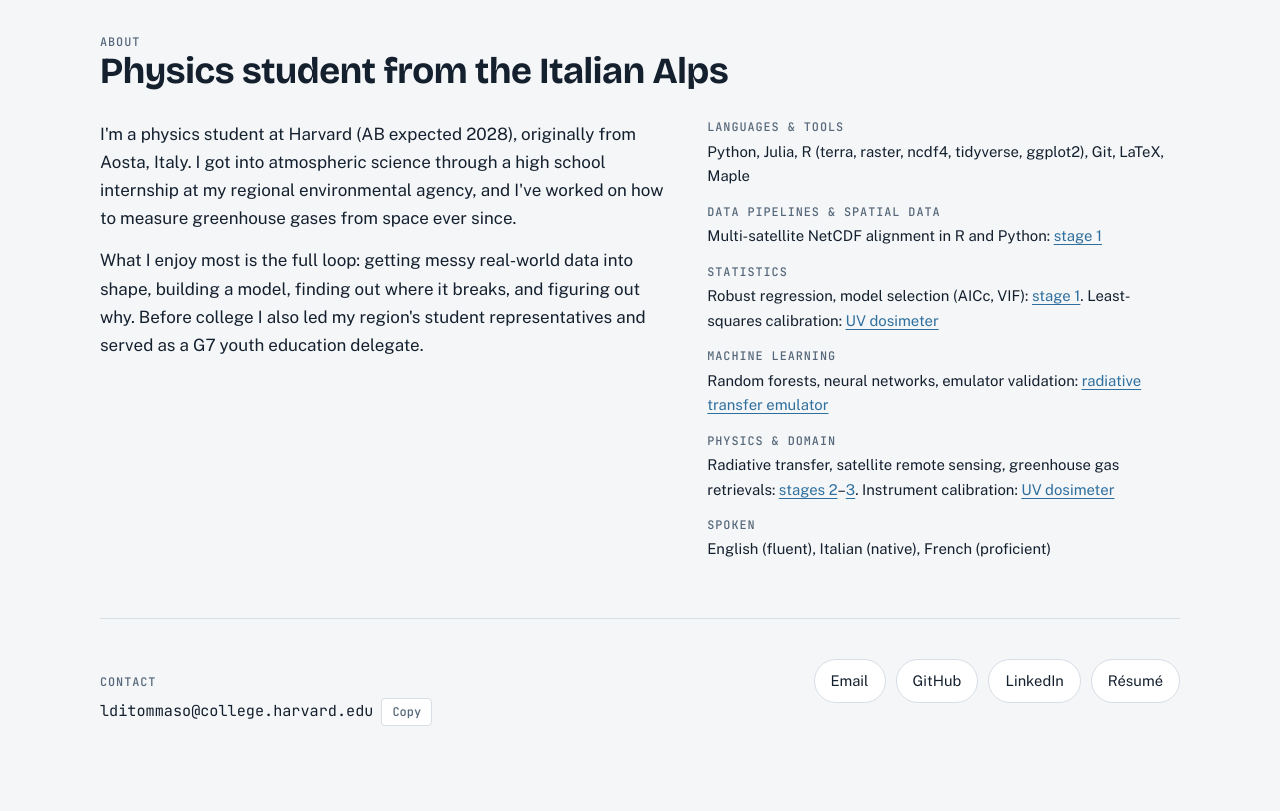
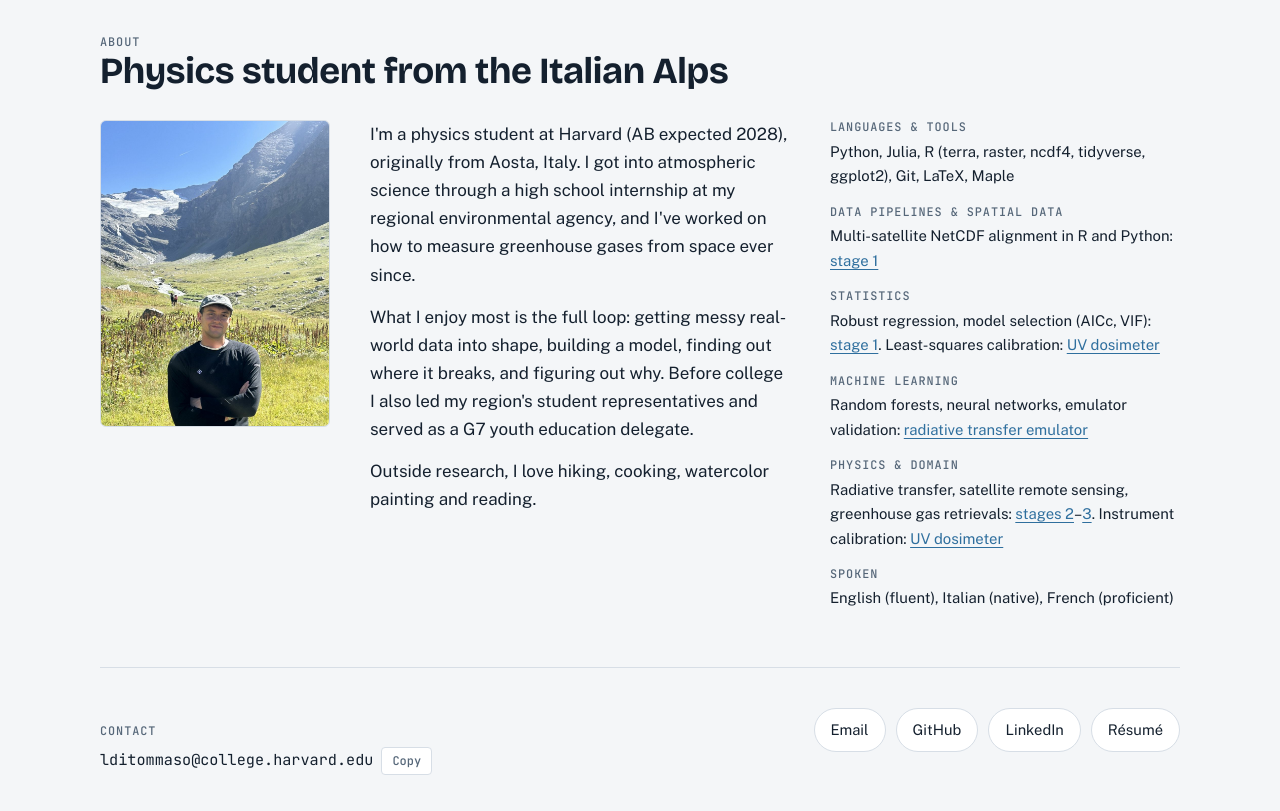
Before and after one commit to Leo-Di-Tommaso/Leo-Di-Tommaso.github.io, a plain HTML site: page index.html in a window 1280 px wide. Shown: the part 6120-6931 px from the top of the page. Before the commit the page ends 6902 px from the top, so only its background shows below. Drawn offline with nearby package versions, Linux system fonts and the light colour scheme.

Commit message:
picture and updated about

```diff
--- a/index.html
+++ b/index.html
@@ -120,7 +120,9 @@ blockquote{margin:0;max-width:var(--col);padding-left:18px;border-left:2px solid
 .flow .key{font-family:var(--body);font-size:.8rem;color:var(--muted)}
 
 /* about */
-.about{display:grid;grid-template-columns:minmax(0,1.2fr) minmax(0,1fr);gap:40px;margin-top:28px}
+.about{display:grid;grid-template-columns:minmax(0,230px) minmax(0,1.2fr) minmax(0,1fr);gap:40px;margin-top:28px;align-items:start}
+.portrait{margin:0;max-width:100%}
+.portrait img{display:block;width:100%;height:auto;aspect-ratio:3/4;object-fit:cover;border-radius:6px;border:1px solid var(--line)}
 .about p + p{margin-top:14px}
 .skills{display:grid;gap:16px;font-size:.93rem}
 .skills .label{display:block;margin-bottom:4px}
@@ -129,7 +131,9 @@ footer .addr{font-family:var(--mono);font-size:.95rem;user-select:all;color:var(
 .copy{font:500 .75rem var(--mono);padding:5px 10px;border:1px solid var(--line);border-radius:4px;background:var(--surface);color:var(--muted);cursor:pointer;margin-left:8px}
 .copy:hover{color:var(--accent);border-color:var(--accent)}
 
+@media (max-width:1000px){.about{grid-template-columns:minmax(0,200px) minmax(0,1fr)}.about .skills{grid-column:1 / -1}}
 @media (max-width:820px){
+  .portrait{max-width:260px}
   .hero,.project,.about{grid-template-columns:minmax(0,1fr)}
   .hero{padding-block:40px 28px;gap:28px}
   .stage{grid-template-columns:minmax(0,1fr);gap:10px}
@@ -401,9 +405,11 @@ code{font-family:var(--mono);font-size:.88em}
   <p class="label">About</p>
   <h2>Physics student from the Italian Alps</h2>
   <div class="about">
+    <figure class="portrait"><img src="about.jpg" alt="Leonardo Di Tommaso standing in an alpine valley with a glacier and rocky peaks behind him" width="900" height="1200" loading="lazy"></figure>
     <div>
       <p>I'm a physics student at Harvard (AB expected 2028), originally from Aosta, Italy. I got into atmospheric science through a high school internship at my regional environmental agency, and I've worked on how to measure greenhouse gases from space ever since.</p>
       <p>What I enjoy most is the full loop: getting messy real-world data into shape, building a model, finding out where it breaks, and figuring out why. Before college I also led my region's student representatives and served as a G7 youth education delegate.</p>
+      <p>Outside research, I love hiking, cooking, watercolor painting and reading.</p>
     </div>
     <div class="skills">
       <div><span class="label">Languages & tools</span>Python, Julia, R (terra, raster, ncdf4, tidyverse, ggplot2), Git, LaTeX, Maple</div>
```
Also changed, not shown: about.jpg (added).
